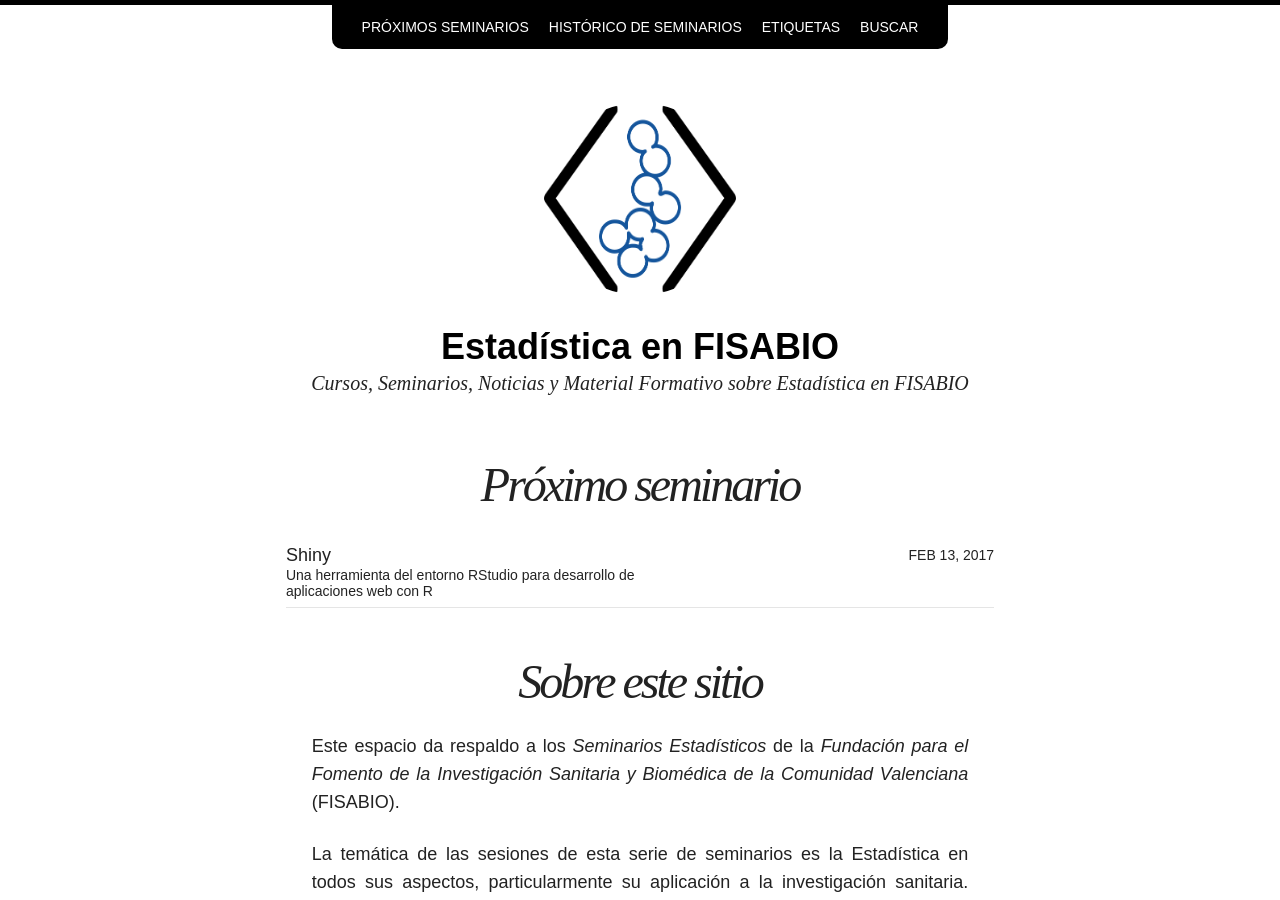
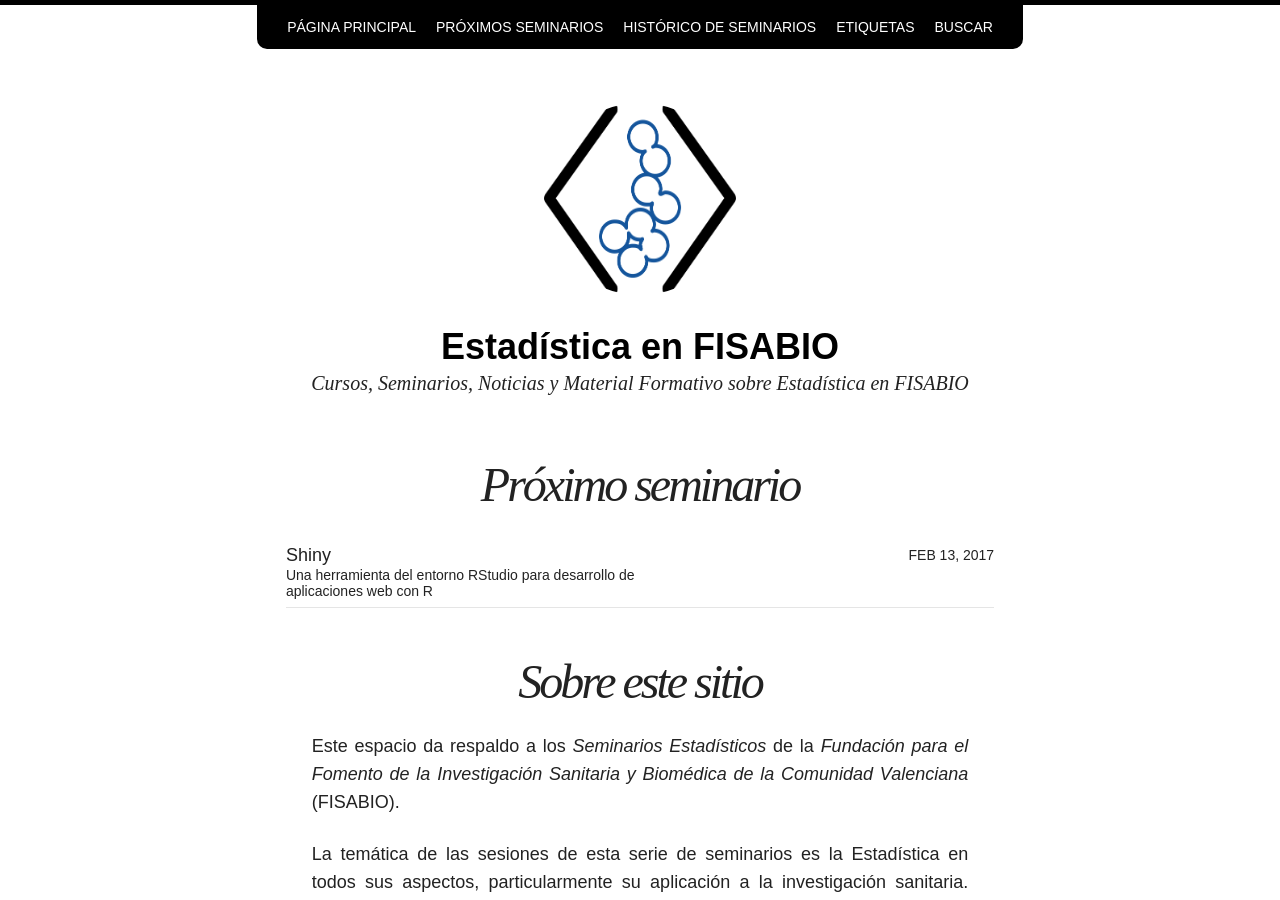
Before and after one commit to fisabio/seminarios_estadisticos, a Jekyll site: the page built from docs/index.html, in a window 1280 px wide and 900 px high. Built offline with Jekyll 4.4.1, drawn with Linux system fonts in a browser that asks for light colours; nearby versions of some CDN libraries.

Commit message:
Añado navegador a directorio principal.

```diff
--- a/docs/_data/navigation.yml
+++ b/docs/_data/navigation.yml
@@ -1,4 +1,7 @@
 # Site navigation links
+
+- title: Página principal
+  url: /
 
 - title: Próximos Seminarios
   url: /proximos/
```
